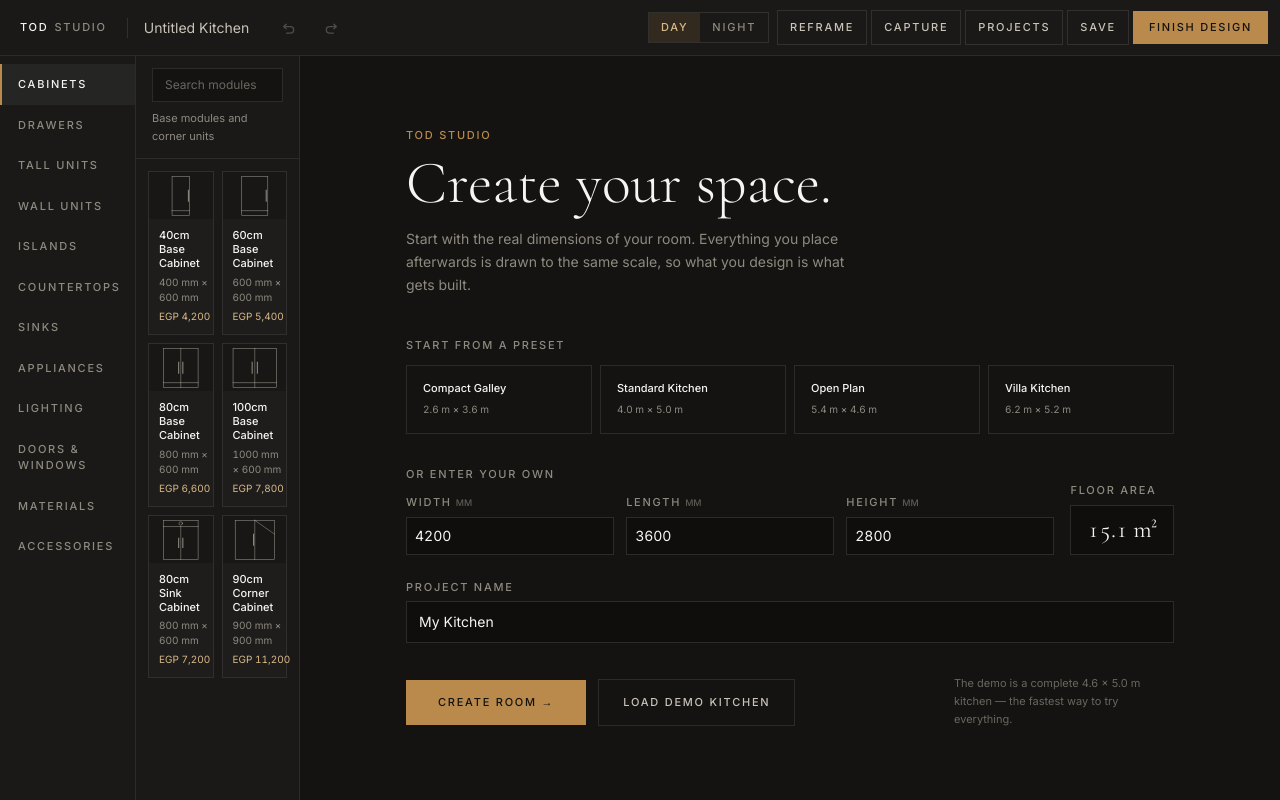
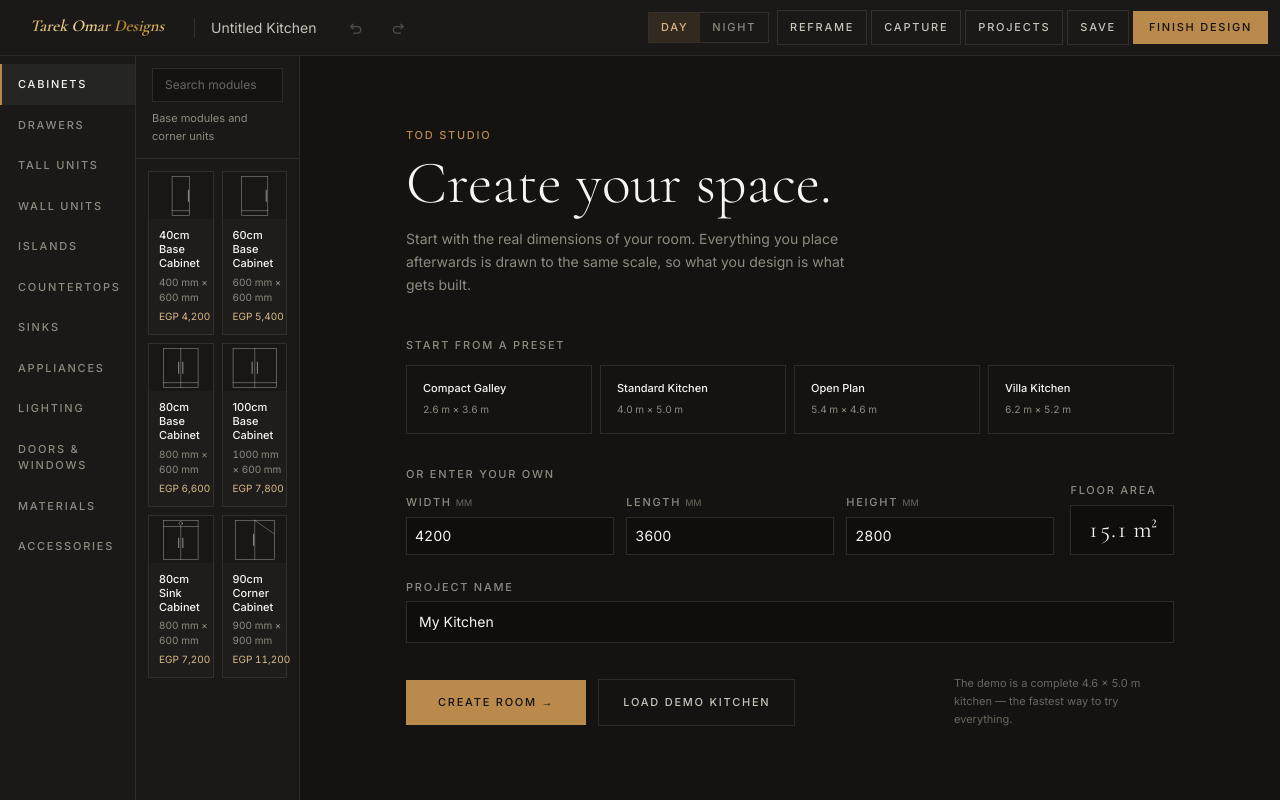
Before and after one commit to Sherifelshryf/tarekomardesign, a Next.js app: page /studio in a window 1280 px wide. Built offline with nearby package versions, Linux system fonts and the light colour scheme.

Commit message:
Add Tarek Omar Designs logo branding

```diff
--- /dev/null
+++ b/src/components/BrandLogo.tsx
@@ -0,0 +1,70 @@
+import { cx } from './studio/ui/primitives';
+
+interface BrandLogoProps {
+  /** Switches the tagline/outline colour for dark backgrounds. */
+  inverted?: boolean;
+  /** Hides the tagline in tight spaces while keeping the brand mark intact. */
+  compact?: boolean;
+  className?: string;
+}
+
+/**
+ * Tarek Omar Designs brand mark.
+ *
+ * Recreated as inline SVG so it stays sharp in the site chrome, footer and
+ * Studio toolbar without introducing another raster asset to preload.
+ */
+export function BrandLogo({ inverted = false, compact = false, className }: BrandLogoProps) {
+  const text = inverted ? '#f4efe4' : '#171512';
+  const tagline = inverted ? '#f4efe4' : '#3f3a33';
+
+  return (
+    <svg
+      viewBox={compact ? '0 0 760 170' : '0 0 760 230'}
+      role="img"
+      aria-label="Tarek Omar Designs — Buy Your Happiness"
+      className={cx('block h-auto w-full', className)}
+    >
+      <defs>
+        <linearGradient id="tod-logo-gold" x1="0" y1="0" x2="1" y2="0">
+          <stop offset="0" stopColor="#d7b56a" />
+          <stop offset="0.44" stopColor="#f2d58b" />
+          <stop offset="0.72" stopColor="#b78324" />
+          <stop offset="1" stopColor="#e2bd68" />
+        </linearGradient>
+      </defs>
+
+      <text
+        x="380"
+        y="104"
+        textAnchor="middle"
+        fill="url(#tod-logo-gold)"
+        stroke={text}
+        strokeOpacity="0.14"
+        strokeWidth="1.5"
+        paintOrder="stroke fill"
+        fontFamily="var(--font-display), Georgia, serif"
+        fontSize="82"
+        fontStyle="italic"
+        fontWeight="600"
+      >
+        Tarek Omar Designs
+      </text>
+
+      {!compact && (
+        <text
+          x="380"
+          y="158"
+          textAnchor="middle"
+          fill={tagline}
+          fontFamily="var(--font-sans), Arial, sans-serif"
+          fontSize="22"
+          fontWeight="400"
+          letterSpacing="22"
+        >
+          BUY YOUR HAPPINESS
+        </text>
+      )}
+    </svg>
+  );
+}
--- a/src/components/site/Nav.tsx
+++ b/src/components/site/Nav.tsx
@@ -3,6 +3,7 @@
 import Link from 'next/link';
 import { useEffect, useState } from 'react';
 import { AnimatePresence, motion } from 'framer-motion';
+import { BrandLogo } from '../BrandLogo';
 
 /**
  * Site navigation.
@@ -45,13 +46,9 @@ export function Nav({ solid = false }: { solid?: boolean }) {
         <div className="mx-auto flex h-[72px] max-w-[1600px] items-center justify-between px-6 lg:px-12">
           <Link
             href="/"
-            className={[
-              'label shrink-0 transition-colors duration-500',
-              'tracking-[0.28em]',
-              inverted ? 'text-paper' : 'text-ink',
-            ].join(' ')}
+            className="block w-[210px] shrink-0 transition-opacity duration-300 hover:opacity-80 sm:w-[260px]"
           >
-            Tarek Omar Design
+            <BrandLogo compact inverted={inverted} />
           </Link>
 
           <nav className="hidden items-center gap-9 lg:flex">
@@ -111,7 +108,9 @@ export function Nav({ solid = false }: { solid?: boolean }) {
             className="fixed inset-0 z-60 bg-ink text-paper lg:hidden"
           >
             <div className="flex h-[72px] items-center justify-between px-6">
-              <span className="label tracking-[0.28em]">Tarek Omar Design</span>
+              <span className="block w-[230px]">
+                <BrandLogo compact inverted />
+              </span>
               <button
                 type="button"
                 onClick={() => setOpen(false)}
--- a/src/components/site/Sections.tsx
+++ b/src/components/site/Sections.tsx
@@ -1,6 +1,7 @@
 'use client';
 
 import Link from 'next/link';
+import { BrandLogo } from '../BrandLogo';
 import { useState } from 'react';
 import { motion } from 'framer-motion';
 import { MATERIALS } from '@/data/materials';
@@ -349,7 +350,9 @@ export function Footer() {
   return (
     <footer className="border-t border-paper/10 bg-ink py-12 text-paper">
       <div className="mx-auto flex max-w-[1600px] flex-col gap-6 px-6 lg:flex-row lg:items-center lg:justify-between lg:px-12">
-        <p className="label tracking-[0.28em] text-paper/80">Tarek Omar Design</p>
+        <div className="w-[260px] max-w-full">
+          <BrandLogo inverted />
+        </div>
 
         <nav className="flex flex-wrap gap-x-8 gap-y-2">
           {[
--- a/src/components/studio/ui/Toolbar.tsx
+++ b/src/components/studio/ui/Toolbar.tsx
@@ -1,6 +1,7 @@
 'use client';
 
 import Link from 'next/link';
+import { BrandLogo } from '@/components/BrandLogo';
 import { useEffect, useRef, useState } from 'react';
 import { AnimatePresence, motion } from 'framer-motion';
 import { usePlannerStore, selectCanRedo, selectCanUndo } from '@/stores/plannerStore';
@@ -60,10 +61,10 @@ export function Toolbar({
     <header className="relative z-30 flex h-14 shrink-0 items-center gap-1 border-b border-white/8 bg-[#1a1917] px-3">
       <Link
         href="/"
-        className="label mr-1 shrink-0 px-2 text-paper transition-colors hover:text-brass"
-        title="Back to Tarek Omar Design"
+        className="mr-1 block w-[128px] shrink-0 px-2 transition-opacity hover:opacity-80 sm:w-[170px]"
+        title="Back to Tarek Omar Designs"
       >
-        TOD<span className="ml-1.5 hidden text-ash sm:inline">Studio</span>
+        <BrandLogo compact inverted />
       </Link>
 
       <span className="mx-1 hidden h-5 w-px bg-white/10 sm:block" />
```
